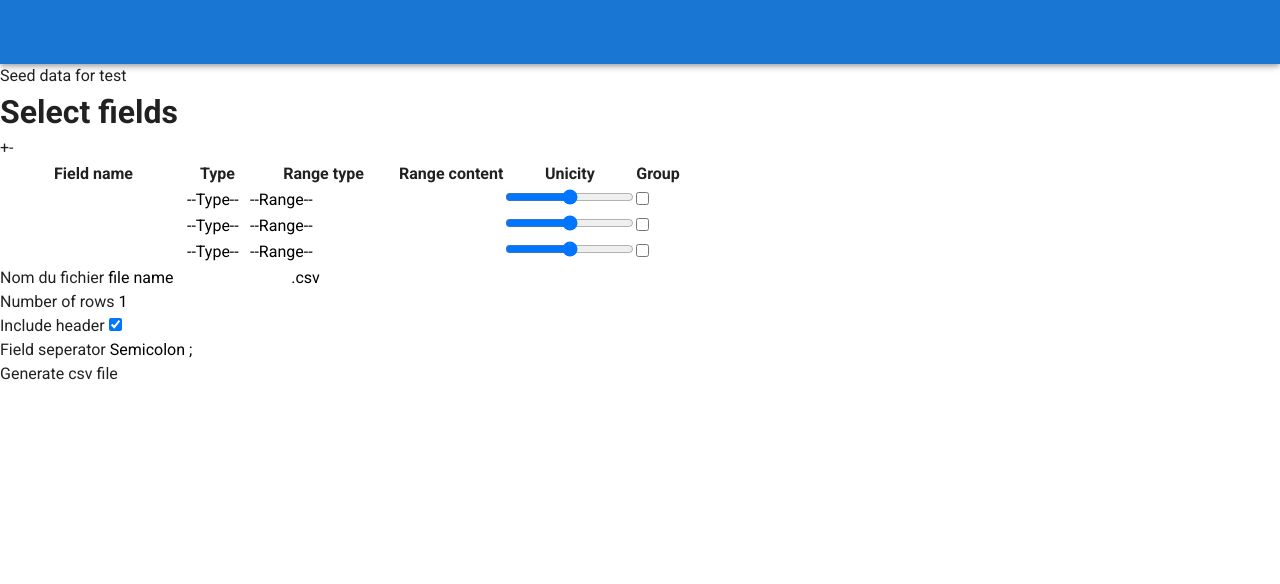
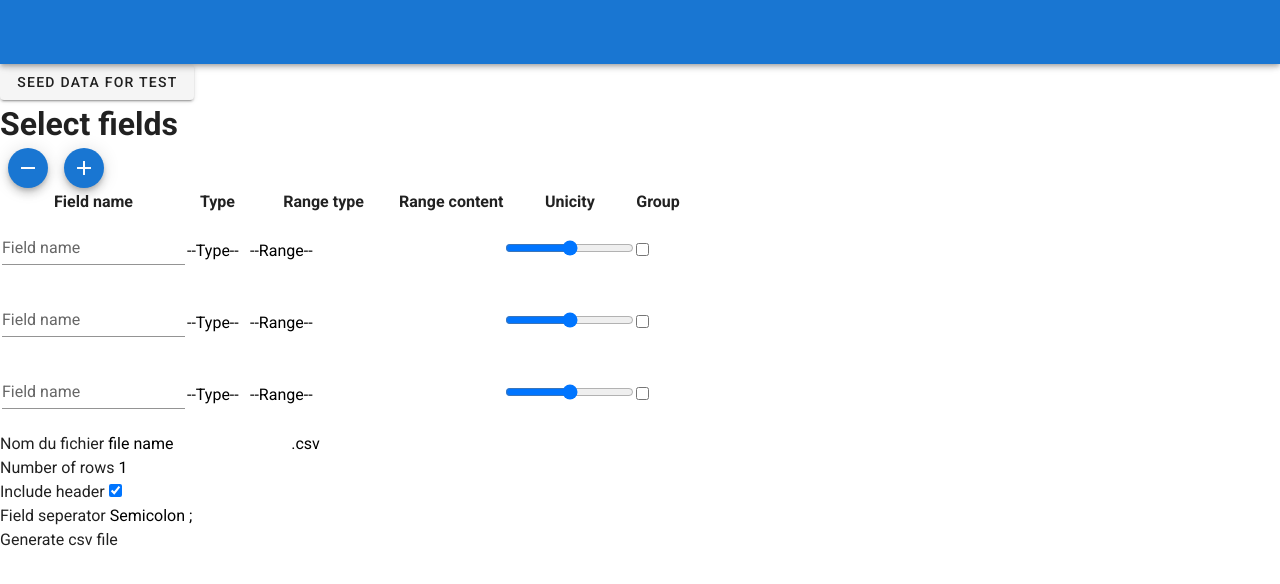
Before and after one commit to Meyerka/data-mocker, a Vue app: page / in a window 1280 px wide. Shown: the top 584 px of the page. Built offline with nearby package versions, Linux system fonts and the light colour scheme.

Commit message:
CSS: plus and minus buttons

```diff
--- a/src/components/FieldRow.vue
+++ b/src/components/FieldRow.vue
@@ -1,7 +1,7 @@
 <template>
   <tr>
     <td>
-      <input type="text" v-model="field.name" />
+      <v-text-field label="Field name" v-model="field.name"></v-text-field>
     </td>
     <td>
       <select v-model="field.type">
--- a/src/components/FileCreator.vue
+++ b/src/components/FileCreator.vue
@@ -1,9 +1,13 @@
 <template>
   <div>
-    <button @click="seedData()">Seed data for test</button>
+    <v-btn @click="seedData()" primary>Seed data for test</v-btn>
     <h1>Select fields</h1>
-    <button @click="addField(1)">+</button>
-    <button @click="addField(-1)">-</button>
+    <v-btn @click="addField(-1)" class="mx-2" fab dark small color="primary">
+      <v-icon dark>mdi-minus</v-icon>
+    </v-btn>
+    <v-btn @click="addField(1)" class="mx-2" fab dark small color="primary">
+      <v-icon dark>mdi-plus</v-icon>
+    </v-btn>
     <table>
       <thead>
         <tr>
```
